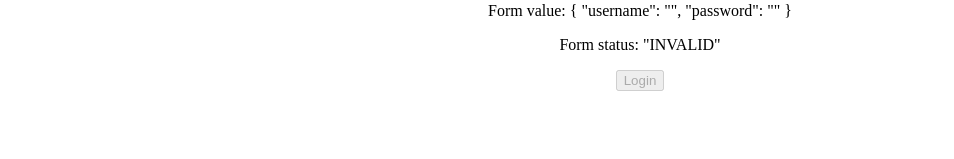
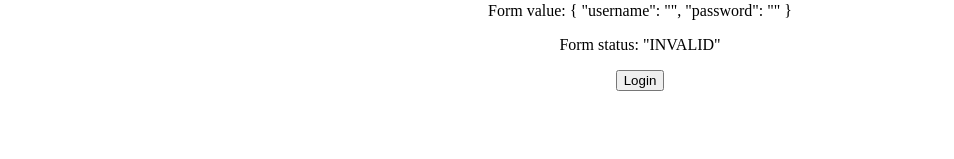
Before and after one commit to sebvilhelm/ng-find-a-sitter, an Angular app: page /login in a window 1280 px wide. Shown: the part 141-300 px from the top of the page, without its empty margins (0-954 px from the left). Built offline with nearby package versions, Linux system fonts and the light colour scheme.

Commit message:
remove disabling

```diff
--- a/src/app/login/login.component.html
+++ b/src/app/login/login.component.html
@@ -14,5 +14,5 @@
   <p>Form value: {{loginForm.value | json}}</p>
   <p>Form status: {{loginForm.status | json}}</p>
 
-  <button type="submit" [disabled]="loginForm.invalid">Login</button>
+  <button type="submit">Login</button> <!-- [disabled]="loginForm.invalid" -->
 </form>
```
